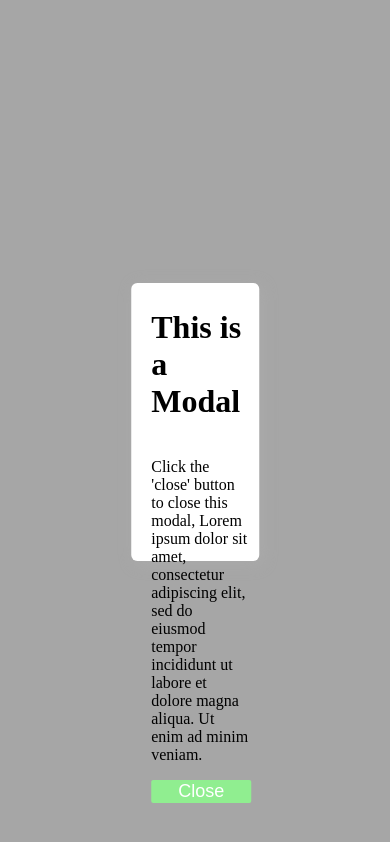
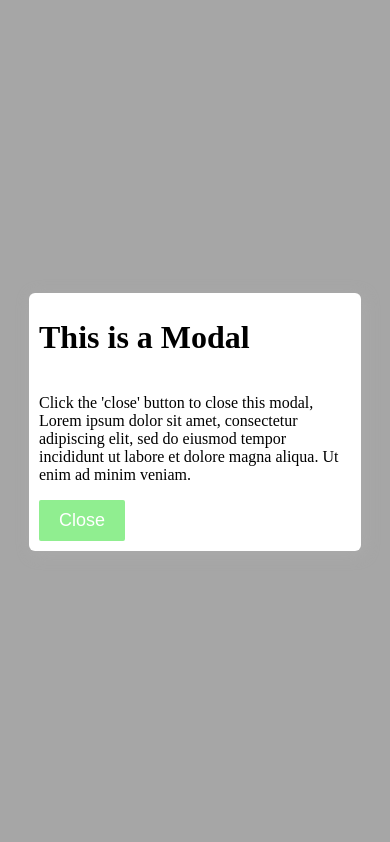
Before and after one commit to vikasbhalla05/close-prompt, a plain HTML site: page index.html in a window 390 px wide. Both pictures are taken after a click on the button "Click Me!". Drawn offline with Linux system fonts and the light colour scheme.

Commit message:
Made it responsive

```diff
--- a/style.css
+++ b/style.css
@@ -1,4 +1,64 @@
 body{
+  display:flex;
+    width:100vw;
+    height:100vh;
+  justify-content:center;
+  align-items:center;
+  padding: 0;
+  margin: 0;
+}
+/* overlay and modal styling */
+.overlay{
+    display:flex;
+    position: absolute;
+    width:inherit;
+    height:inherit;
+    background-color:rgba(0,0,0,0.35);
+    z-index:2;
+    visibility: hidden;
+    transition: all 0.2s ease-in-out;
+}
+.modal{
+  display:flex;
+  flex-direction:column;
+  position:absolute;
+    align-items:left;
+  border:none;
+  width: 25%;
+  height: fit-content;
+  top:50%;
+    left:50%;
+    transform:translate(-50%,-50%);
+    box-shadow: #AAAAAA 3px 3px 15px;
+    border-radius: 6px;
+    padding: 5px 10px 20px 20px;
+    background-color:#FFF;
+}
+/* button styling and hover */
+.button{
+    align-items:center;
+    padding: 5px 10px 5px 10px;
+    border:none;
+    border-radius:.5vw;
+    color:white;
+    background-color: lightgreen;
+    cursor:pointer;
+    font-size: large;
+}
+
+.modal>button{
+    padding: 10px 20px 10px 20px;
+    width: fit-content;
+    height: fit-content;
+}
+
+button:hover{
+    background-color:green;
+    transition: .2s ease-in-out;
+}
+
+@media screen and (max-width:768px) {
+  body{
     display:flex;
       width:100vw;
       height:100vh;
@@ -24,14 +84,14 @@ body{
     position:absolute;
       align-items:left;
     border:none;
-    width: 25%;
-    height: 30%;
+    width: 80%;
+    height: fit-content;
     top:50%;
       left:50%;
       transform:translate(-50%,-50%);
       box-shadow: #AAAAAA 3px 3px 15px;
       border-radius: 6px;
-      padding: 5px 10px 20px 20px;
+      padding: 5px 10px 10px 10px;
       background-color:#FFF;
   }
   /* button styling and hover */
@@ -47,11 +107,13 @@ body{
   }
 
   .modal>button{
-      width: 100px;
-      height: 100px;
-  }
+    padding: 10px 20px 10px 20px;
+    width: fit-content;
+    height: fit-content;
+}
 
   button:hover{
       background-color:green;
       transition: .2s ease-in-out;
   }
+}
```
